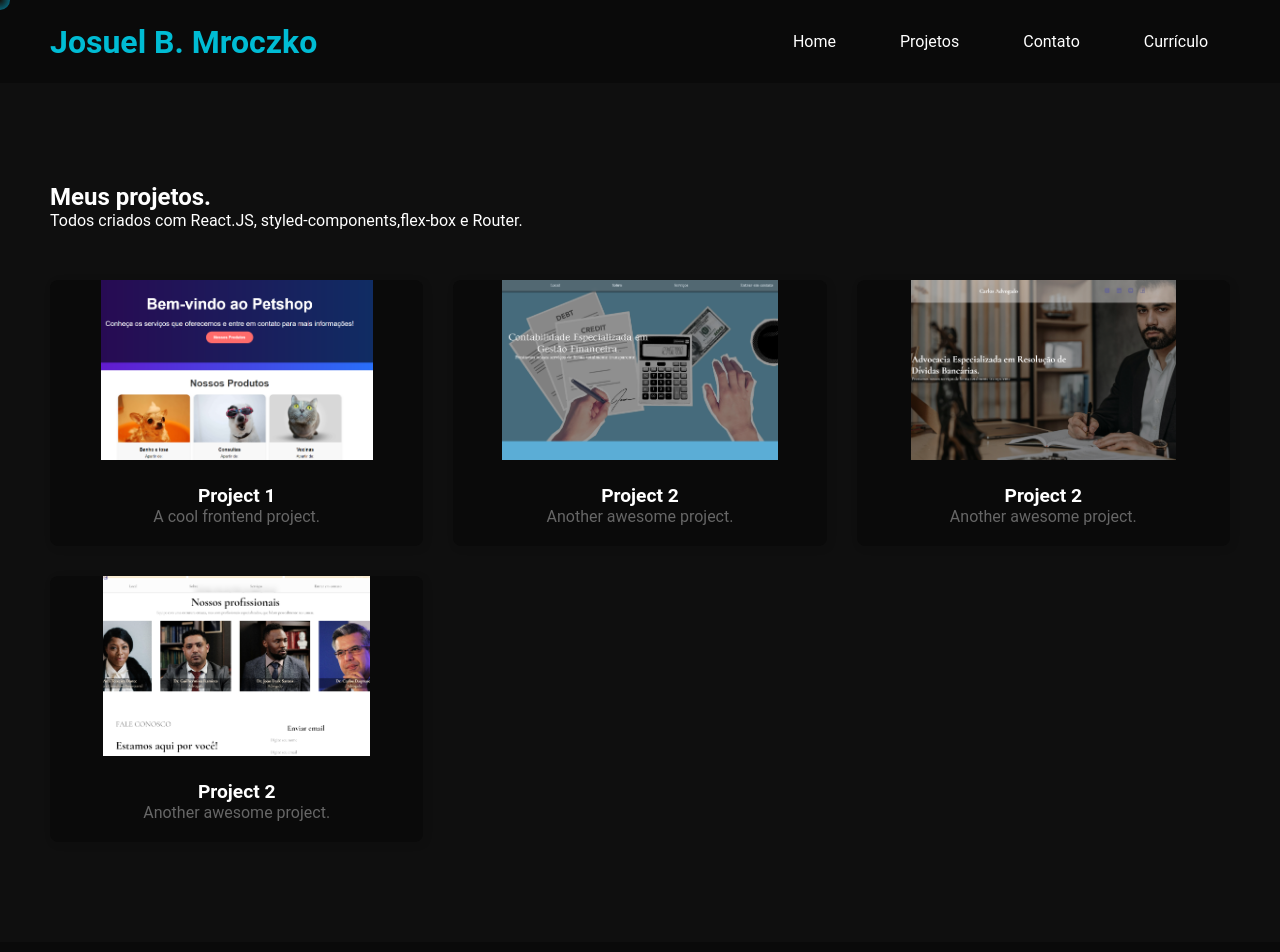
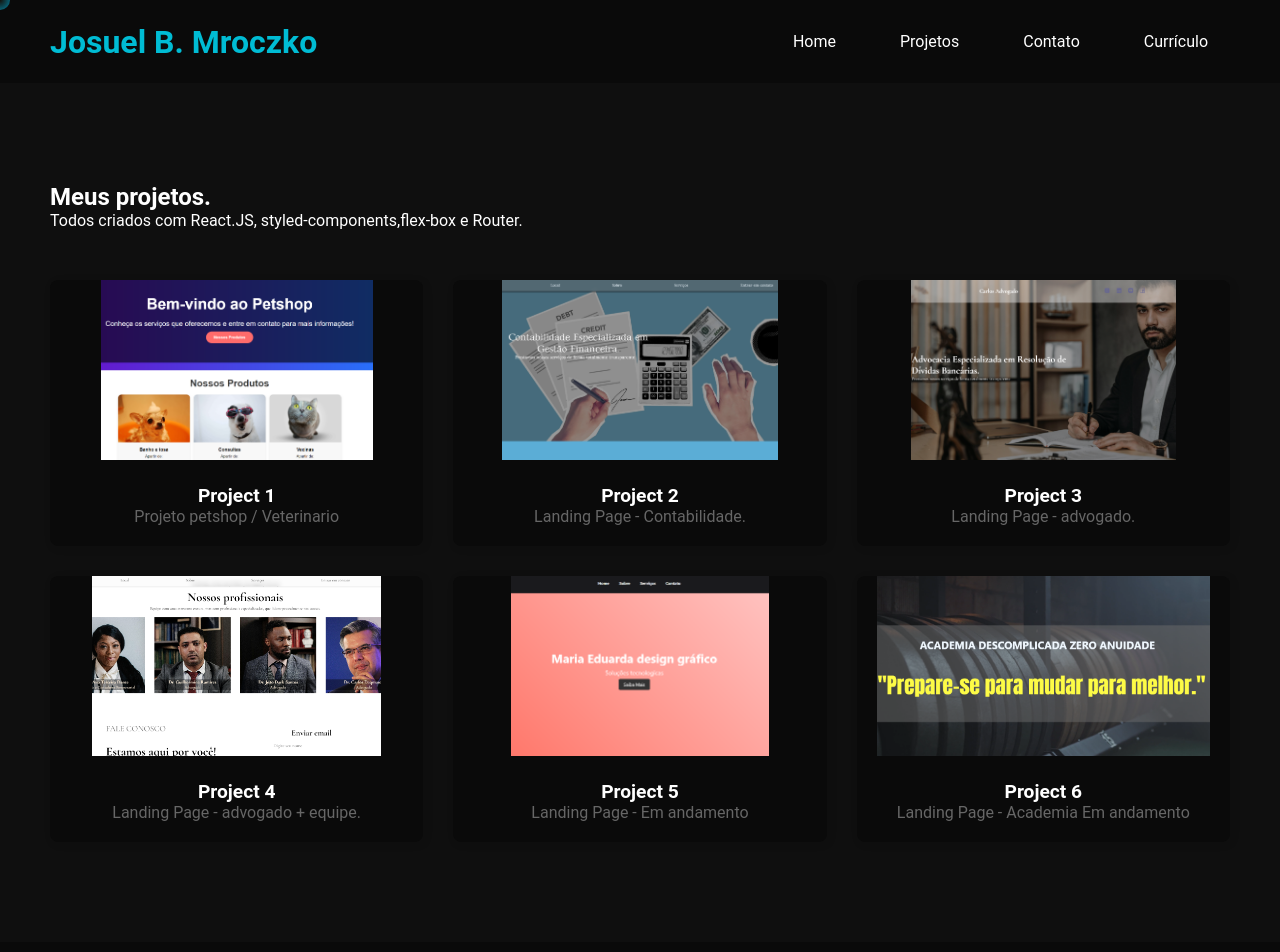
Before and after one commit to josuelbmroczko/cv, a React (Create React App) app: page /projects in a window 1280 px wide. Shown: the top 952 px of the page. Built offline with nearby package versions, Linux system fonts and the light colour scheme.

Commit message:
academia

```diff
--- a/src/pages/Projects.js
+++ b/src/pages/Projects.js
@@ -5,6 +5,10 @@ import PetShop from '../assets/images/PetShop.png'
 import contabilidade from '../assets/images/contabilidade.png'
 import adv2 from '../assets/images/adv2.png'
 import adv1 from '../assets/images/adv1.png'
+import simples from '../assets/images/simples.png'
+import academia from '../assets/images/academia.png'
+
+
 const ProjectsSection = styled.section`
   padding: 100px 50px;
   background-color: #0f0f0f;
@@ -32,25 +36,37 @@ function Projects() {
       link:'https://comercio2.vercel.app/',
       image: PetShop,
       title: 'Project 1',
-      description: 'A cool frontend project.',
+      description: 'Projeto petshop / Veterinario',
     },
     {
       link:'https://contabil-five.vercel.app/',
       image: contabilidade,
       title: 'Project 2',
-      description: 'Another awesome project.',
+      description: 'Landing Page - Contabilidade.',
     },
     {
       link:'https://adevogado2-main.vercel.app/',
       image: adv2,
-      title: 'Project 2',
-      description: 'Another awesome project.',
+      title: 'Project 3',
+      description: 'Landing Page - advogado.',
     },
     {
       link:'https://adv-main1.vercel.app/',
       image: adv1,
-      title: 'Project 2',
-      description: 'Another awesome project.',
+      title: 'Project 4',
+      description: 'Landing Page - advogado + equipe.',
+    },
+    {
+      link:'https://landing-page-simples-bay.vercel.app/',
+      image: simples,
+      title: 'Project 5',
+      description: 'Landing Page - Em andamento', academia
+    },
+    {
+      link:'https://academia-a.vercel.app/',
+      image: academia,
+      title: 'Project 6',
+      description: 'Landing Page - Academia Em andamento',
     },
     // Adicione mais projetos aqui
   ];
```
Also changed, not shown: src/assets/images/academia.png (added), src/assets/images/simples.png (added).
